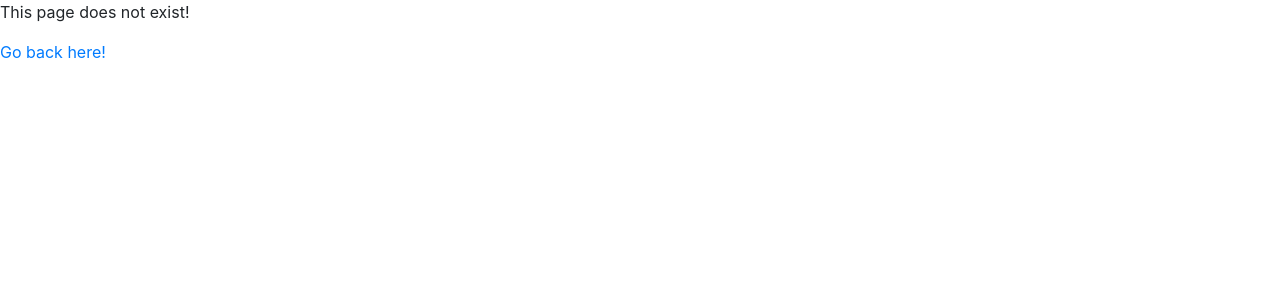
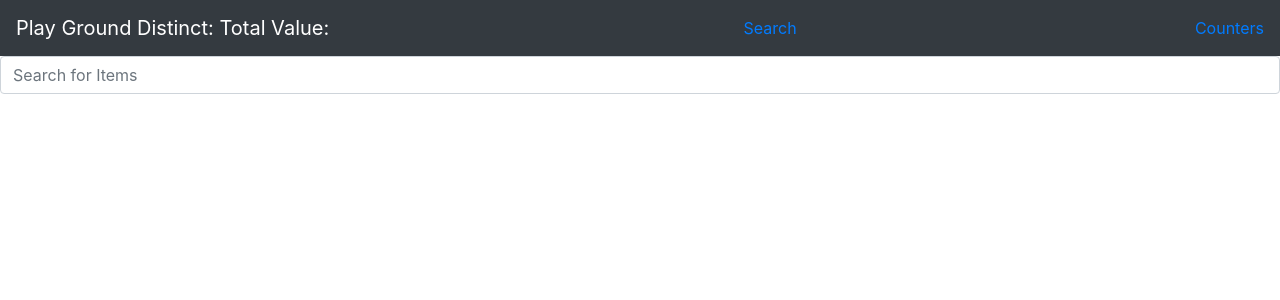
Before and after one commit to fh-thudson/playground, a React (Create React App) app: page / in a window 1280 px wide. Shown: the top 300 px of the page. Built offline with nearby package versions, Linux system fonts and the light colour scheme.

Commit message:
basic router seems to be working with no app functionality

```diff
--- a/package.json
+++ b/package.json
@@ -8,6 +8,7 @@
     "react-dom": "^16.8.6",
     "react-redux": "^7.0.3",
     "react-router": "^5.0.0",
+    "react-router-dom": "^5.0.0",
     "react-scripts": "3.0.0",
     "redux": "^4.0.1"
   },
--- /dev/null
+++ b/src/App2.js
@@ -0,0 +1,21 @@
+import React, { Component } from "react";
+import { BrowserRouter as Router, Route, Link } from "react-router-dom";
+
+import NavBar from "./components/navbar";
+import Counters from "./components/counters";
+import Search from "./components/search";
+
+function AppRouter() {
+  return (
+    <Router>
+      <NavBar />
+      <div>
+        <Route path="/" exact component={Search} />
+        <Route path="/search/" exact component={Search} />
+        <Route path="/counters/" component={Counters} />
+      </div>
+    </Router>
+  );
+}
+
+export default AppRouter;
--- a/src/components/navbar.jsx
+++ b/src/components/navbar.jsx
@@ -18,6 +18,8 @@ class NavBar extends Component {
               {this.props.totalValue}
             </span>
           </a>
+          <a href="/search/">Search</a>
+          <a href="/counters/">Counters</a>
         </nav>
       </React.Fragment>
     );
--- a/src/index.js
+++ b/src/index.js
@@ -3,10 +3,11 @@ import ReactDOM from "react-dom";
 // import { Router, Route, Switch } from "react-router";
 
 import "bootstrap/dist/css/bootstrap.css";
+import AppRouter from "./App2";
 
 // import App from "./App.jsx";
 // import Counters from "./components/counters";
-import ErrorPage from "./components/errorpage";
+// import ErrorPage from "./components/errorpage";
 // const routing = (
 //   <Router>
 //     <div>
@@ -18,5 +19,6 @@ import ErrorPage from "./components/errorpage";
 // ReactDOM.render(<Counters />, document.getElementById("main"));
 // ReactDOM.render(<SimpleNav />, document.getElementById("navHolder"));
 // ReactDOM.render(<App />, document.getElementById("root"));
-ReactDOM.render(<ErrorPage />, document.getElementById("root"));
+// ReactDOM.render(<ErrorPage />, document.getElementById("root"));
+ReactDOM.render(<AppRouter />, document.getElementById("root"));
 // ReactDOM.render(routing, document.getElementById("root"));
```
Also changed, not shown: 1 other file (tests, documents, lock files or other folders).
